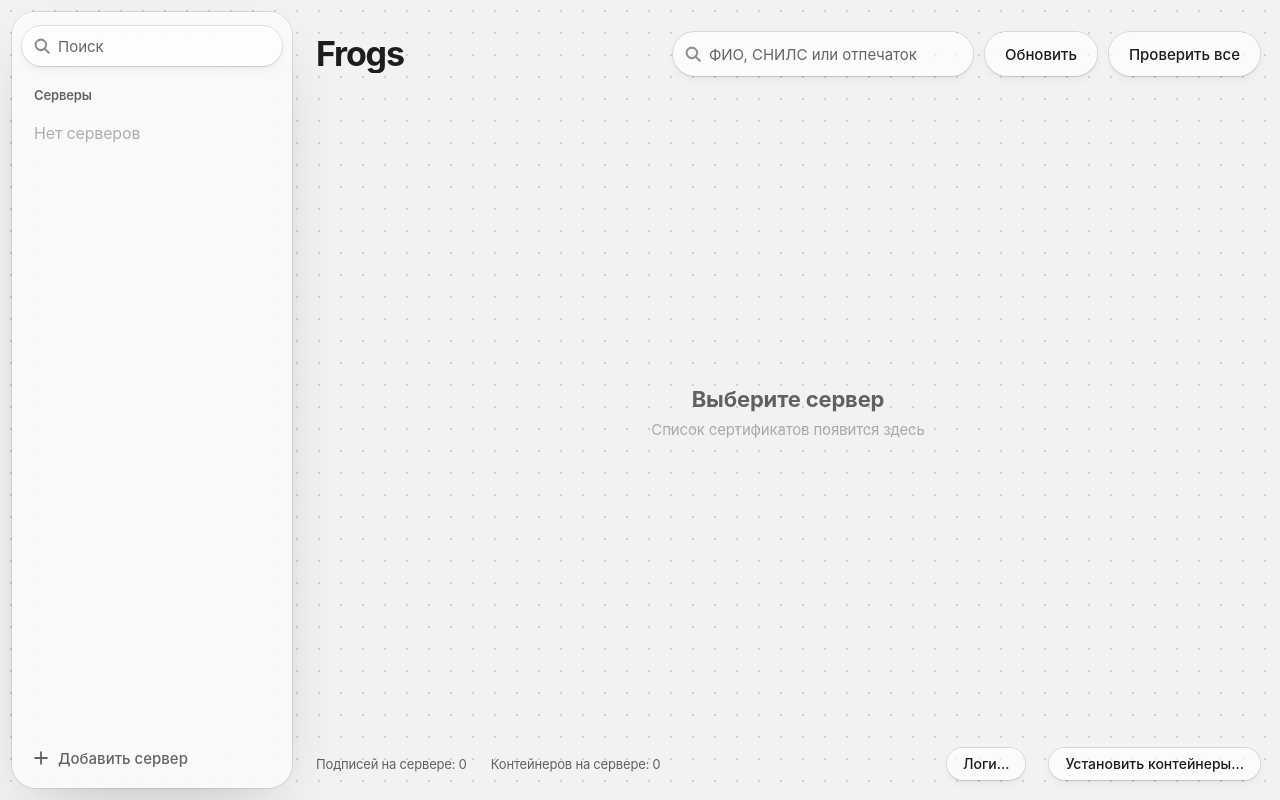
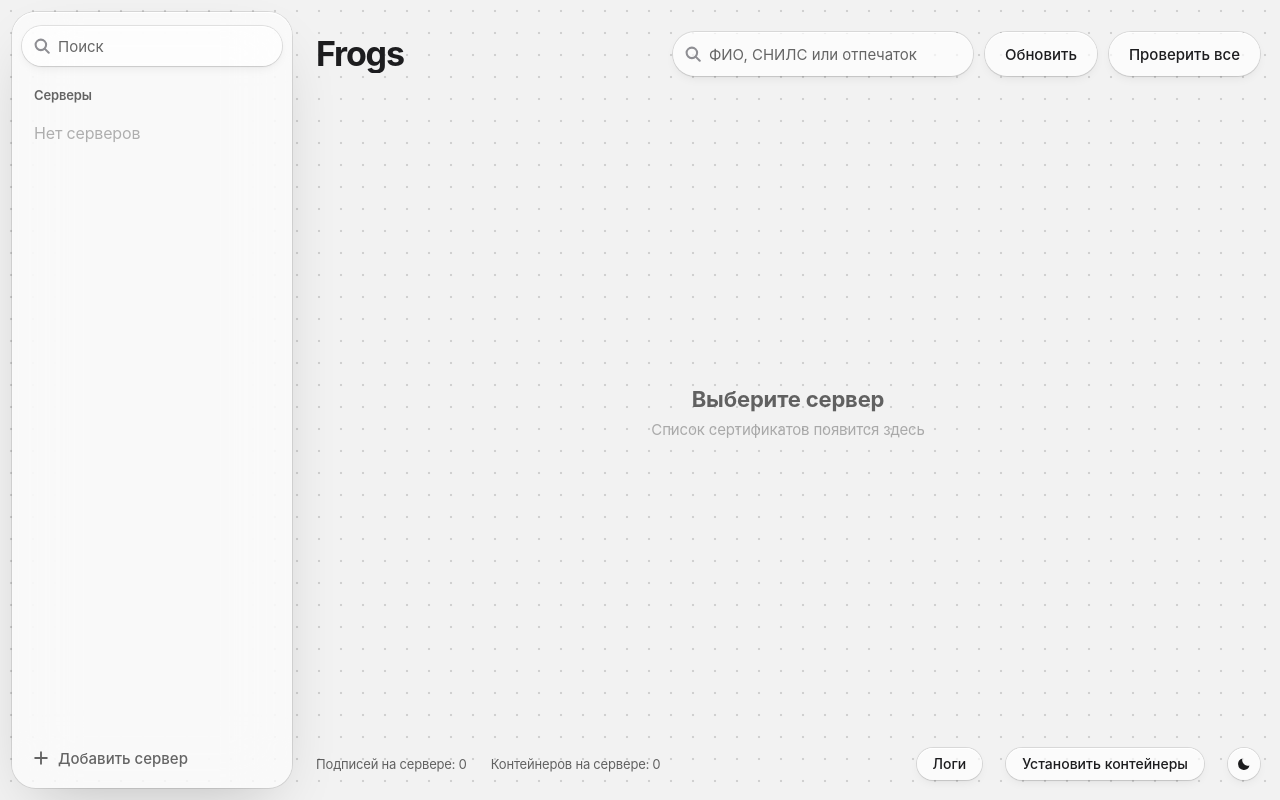
Before and after one commit to SneekZ/Frogs, a React (Vite) app in the folder frontend/: page / in a window 1280 px wide. Built offline with nearby package versions, Linux system fonts and the light colour scheme.

Commit message:
Обновил фронт

```diff
--- a/frontend/index.html
+++ b/frontend/index.html
@@ -12,6 +12,17 @@
       href="https://fonts.googleapis.com/css2?family=Inter:opsz,wght@14..32,400..700&display=swap"
     />
     <title>Frogs</title>
+    <!-- Тема до первой отрисовки, иначе тёмная тема мигнёт светлой -->
+    <script>
+      {
+        let theme = null;
+        try {
+          theme = localStorage.getItem("theme");
+        } catch {}
+        document.documentElement.dataset.theme =
+          theme ?? (matchMedia("(prefers-color-scheme: dark)").matches ? "dark" : "light");
+      }
+    </script>
   </head>
   <body>
     <div id="root"></div>
--- a/frontend/src/components/FooterMenu/FooterMenu.tsx
+++ b/frontend/src/components/FooterMenu/FooterMenu.tsx
@@ -10,8 +10,10 @@ const FooterMenu: FC = () => {
     <footer className="footer-container">
       <SignsNumber />
       <ContainersNumber />
+      <LicenseStatus />
       <LogsButton />
       <InstallContainersButton />
+      <ThemeButton />
     </footer>
   );
 };
@@ -34,13 +36,38 @@ const ContainersNumber: FC = () => {
   );
 };
 
+// Бэкенд пишет "None" в поля, которые не нашлись в выводе cpconfig
+const LicenseStatus: FC = () => {
+  const { activeConnectionStatus } = useContext(SignsContext);
+  const { licensecode, licenseerrorcode, licenseactuality, licensetype } =
+    activeConnectionStatus.license;
+
+  if (licensecode === "") return null;
+
+  const known = (value: string) => (value !== "None" ? value : "");
+  const status =
+    licenseerrorcode !== 0 ? "invalid" : known(licenseactuality) ? "valid" : "";
+  const text =
+    known(licenseactuality) ||
+    (licenseerrorcode !== 0 ? `ошибка ${licenseerrorcode}` : "нет данных");
+
+  return (
+    <span
+      className={`license-status ${status}`}
+      title={[known(licensetype), known(licensecode)].filter(Boolean).join(", ")}
+    >
+      Лицензия: {text}
+    </span>
+  );
+};
+
 const LogsButton: FC = () => {
   const [modalOpen, setModalOpen] = useState(false);
 
   return (
     <>
       <FrogsButton
-        label="Логи…"
+        label="Логи"
         className="footer-button logs-button"
         onClick={() => setModalOpen(true)}
       />
@@ -55,7 +82,7 @@ const InstallContainersButton: FC = () => {
   return (
     <>
       <FrogsButton
-        label="Установить контейнеры…"
+        label="Установить контейнеры"
         className="footer-button"
         onClick={() => setModalOpen(true)}
       />
@@ -64,4 +91,49 @@ const InstallContainersButton: FC = () => {
   );
 };
 
+// Тему до первой отрисовки ставит скрипт в index.html, здесь только переключение
+const ThemeButton: FC = () => {
+  const [dark, setDark] = useState(
+    () => document.documentElement.dataset.theme === "dark"
+  );
+
+  const toggle = () => {
+    const theme = dark ? "light" : "dark";
+    document.documentElement.dataset.theme = theme;
+    try {
+      localStorage.setItem("theme", theme);
+    } catch {
+      // без хранилища тема просто не запомнится
+    }
+    setDark(!dark);
+  };
+
+  return (
+    <FrogsButton
+      className="footer-button theme-button"
+      title={dark ? "Светлая тема" : "Тёмная тема"}
+      onClick={toggle}
+    >
+      {dark ? (
+        <svg width="16" height="16" viewBox="0 0 16 16" aria-hidden="true">
+          <circle cx="8" cy="8" r="3" fill="currentColor" />
+          <path
+            d="M8 1v1.6M8 13.4V15M1 8h1.6M13.4 8H15M3.05 3.05l1.13 1.13M11.82 11.82l1.13 1.13M3.05 12.95l1.13-1.13M11.82 4.18l1.13-1.13"
+            stroke="currentColor"
+            strokeWidth="1.4"
+            strokeLinecap="round"
+          />
+        </svg>
+      ) : (
+        <svg width="16" height="16" viewBox="0 0 16 16" aria-hidden="true">
+          <path
+            d="M13.5 9.6A5.8 5.8 0 0 1 6.4 2.5a5.8 5.8 0 1 0 7.1 7.1z"
+            fill="currentColor"
+          />
+        </svg>
+      )}
+    </FrogsButton>
+  );
+};
+
 export default FooterMenu;
--- a/frontend/src/components/FooterMenu/styleFooterMenu.css
+++ b/frontend/src/components/FooterMenu/styleFooterMenu.css
@@ -12,6 +12,32 @@
   color: var(--label-secondary);
   font-variant-numeric: tabular-nums;
   white-space: nowrap;
+}
+
+/* Точка статуса, как у карточек сертификатов */
+.license-status {
+  --tint: var(--gray);
+  display: inline-flex;
+  align-items: center;
+  gap: 8px;
+}
+
+.license-status.valid {
+  --tint: var(--green);
+}
+
+.license-status.invalid {
+  --tint: var(--red);
+  color: var(--red);
+}
+
+.license-status::before {
+  content: "";
+  width: 8px;
+  height: 8px;
+  border-radius: 50%;
+  background-color: var(--tint);
+  box-shadow: 0 0 0 3px color-mix(in srgb, var(--tint) 18%, transparent);
 }
 
 .footer-button {
@@ -29,6 +55,13 @@
   margin-left: auto;
 }
 
+/* Круглая кнопка-иконка, по высоте вровень с остальными */
+.theme-button {
+  flex-shrink: 0;
+  width: 32px;
+  padding: 0;
+}
+
 .footer-button:hover {
   background-color: var(--control-hover);
 }
--- a/frontend/src/components/SignsContainer/SignsContainer.tsx
+++ b/frontend/src/components/SignsContainer/SignsContainer.tsx
@@ -13,8 +13,13 @@ const statusOptions = [
 ];
 
 const SignsContainer: FC = () => {
-  const { filteredSignsList, activeConnection, statusFilter, setStatusFilter } =
-    useContext(SignsContext);
+  const {
+    filteredSignsList,
+    activeConnection,
+    statusLoading,
+    statusFilter,
+    setStatusFilter,
+  } = useContext(SignsContext);
 
   if (activeConnection.id === -1) {
     return (
@@ -26,7 +31,7 @@ const SignsContainer: FC = () => {
   }
 
   return (
-    <main className="default-container signs-container">
+    <main className="default-container signs-container" aria-busy={statusLoading}>
       <Choice
         className="signs-status-filter"
         aria-label="Статус сертификатов"
@@ -34,6 +39,12 @@ const SignsContainer: FC = () => {
         value={statusFilter}
         onChange={(value) => setStatusFilter(value as SignStatus | "")}
       />
+      {statusLoading && (
+        <div className="signs-loading" role="status">
+          <span className="signs-loading-ring" />
+          Загрузка сертификатов…
+        </div>
+      )}
       {Array.from(filteredSignsList.entries()).map(([thumbprint]) => (
         <SignCard key={thumbprint} inputThumbprint={thumbprint} />
       ))}
--- a/frontend/src/components/SignsContainer/styleSignsContainer.css
+++ b/frontend/src/components/SignsContainer/styleSignsContainer.css
@@ -18,6 +18,51 @@
 .signs-status-filter {
   grid-column: 1 / -1;
   justify-self: start;
+}
+
+/* Пока идёт загрузка, вторая строка сетки занимает всю оставшуюся высоту — спиннер по центру */
+.signs-container[aria-busy="true"] {
+  grid-template-rows: max-content 1fr;
+}
+
+.signs-loading {
+  grid-column: 1 / -1;
+  display: flex;
+  flex-direction: column;
+  align-items: center;
+  justify-content: center;
+  gap: 14px;
+  min-height: 240px;
+  font-size: 15px;
+  color: var(--label-secondary);
+  user-select: none;
+  /* Задержка, чтобы быстрый ответ не мигал спиннером */
+  animation: signsLoadingIn 0.4s 0.15s var(--ease) both;
+}
+
+/* Дуга с затухающим хвостом: конический градиент, вырезанный маской в кольцо */
+.signs-loading-ring {
+  width: 36px;
+  height: 36px;
+  border-radius: 50%;
+  background: conic-gradient(transparent 15%, var(--label));
+  mask: radial-gradient(farthest-side, transparent calc(100% - 3.5px), #000 calc(100% - 3px));
+  animation: buttonSpin 0.8s linear infinite;
+}
+
+@keyframes signsLoadingIn {
+  from {
+    opacity: 0;
+    transform: scale(0.96);
+  }
+}
+
+/* Общее правило сжимает анимацию до 0.01ms — вращение превратилось бы в мерцание,
+   оставляем неподвижную дугу с подписью */
+@media (prefers-reduced-motion: reduce) {
+  .signs-loading-ring {
+    animation: none;
+  }
 }
 
 .signs-empty {
--- a/frontend/src/components/SignsContext/SignsContext.ts
+++ b/frontend/src/components/SignsContext/SignsContext.ts
@@ -17,6 +17,8 @@ interface SignsContextProps {
   activeConnection: ServerConnection;
   setActiveConnection: (arg0: ServerConnection) => void;
   activeConnectionStatus: Response;
+  // Идёт загрузка статуса после выбора сервера или ручного обновления
+  statusLoading: boolean;
   refreshActiveConnectionStatus: (callback: () => void, refresh?: boolean) => void;
   // Возвращает отписку. Пока есть подписчик, поток событий идёт вместе с логами.
   subscribeLogs: (listener: LogsListener) => () => void;
@@ -60,6 +62,7 @@ export const SignsContext = createContext<SignsContextProps>({
   },
   setActiveConnection: () => {},
   activeConnectionStatus: defaultResponse,
+  statusLoading: false,
   refreshActiveConnectionStatus: () => {},
   subscribeLogs: () => () => {},
   signsList: new Map<string, Sign>(),
--- a/frontend/src/index.css
+++ b/frontend/src/index.css
@@ -1,7 +1,7 @@
 /* Палитра «Liquid Glass»: стеклянные панели над нейтральным серым фоном.
-   Светлая тема по умолчанию, тёмная — по prefers-color-scheme */
+   Тема задаётся data-theme на <html>: скрипт в index.html ставит сохранённую или системную */
 :root {
-  color-scheme: light dark;
+  color-scheme: light;
 
   --font: -apple-system, BlinkMacSystemFont, "SF Pro Text", "Inter", system-ui,
     "Segoe UI", Roboto, sans-serif;
@@ -70,8 +70,9 @@
   background-color: var(--bg-base);
 }
 
-@media (prefers-color-scheme: dark) {
-  :root {
+:root[data-theme="dark"] {
+  color-scheme: dark;
+
   --bg-base: #121212;
   --dot: rgba(255, 255, 255, 0.1);
 
@@ -108,7 +109,6 @@
   --shadow-panel: var(--rim), 0 24px 60px -24px rgba(0, 0, 0, 0.7);
   --shadow-sheet: var(--rim), 0 32px 80px -16px rgba(0, 0, 0, 0.75);
   --focus-ring: 0 0 0 3px rgba(255, 255, 255, 0.4);
-  }
 }
 
 /* Retina: волосяные линии в полпикселя */
```
Also changed, not shown: frontend/src/components/SignsContext/SignsContextProvider.tsx (+7 -0 lines). Lines whose indentation alone changed are shown as unchanged.
